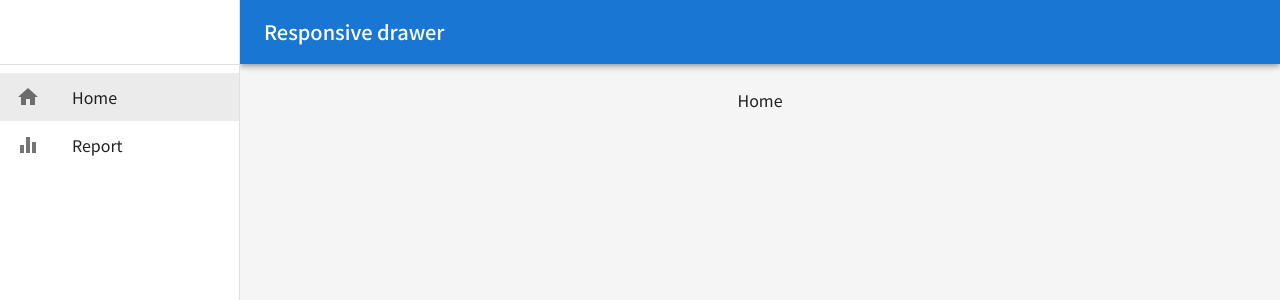
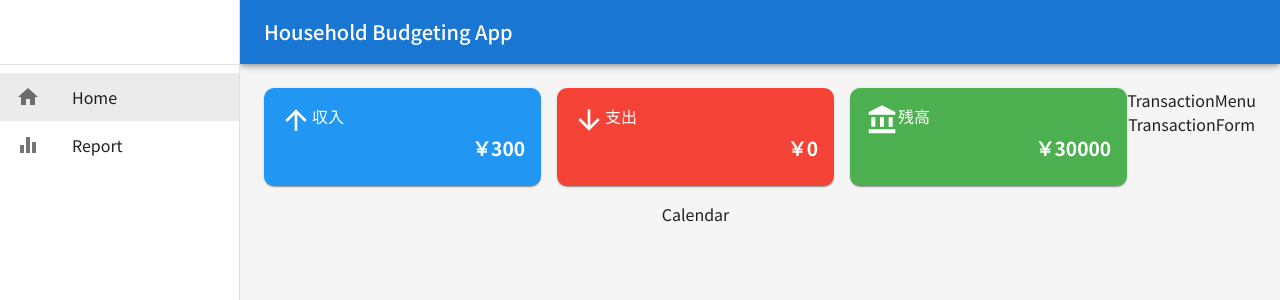
Before and after one commit to wataru0531/household-app-react, a React (Create React App) app: page / in a window 1280 px wide. Shown: the top 300 px of the page. Built offline with nearby package versions, Linux system fonts and the light colour scheme; no server answers; the database is empty.

Commit message:
no comment

```diff
--- a/package.json
+++ b/package.json
@@ -14,6 +14,7 @@
     "@types/node": "^16.18.121",
     "@types/react": "^18.3.12",
     "@types/react-dom": "^18.3.1",
+    "firebase": "^11.0.2",
     "react": "^18.3.1",
     "react-dom": "^18.3.1",
     "react-router-dom": "^7.0.1",
--- a/src/components/common/Sidebar.tsx
+++ b/src/components/common/Sidebar.tsx
@@ -105,21 +105,21 @@ const Sidebar: React.FC<SidebarProps> = ({
   return(
     <Box
       component="nav"
-      sx={{ width: { sm: drawerWidth }, flexShrink: { sm: 0 } }}
+      sx={{ width: { md: drawerWidth }, flexShrink: { md: 0 } }}
       aria-label="mailbox folders"
     >
 
       {/* スマホ用のドロワー */}
       <Drawer
         variant="temporary" // temporary 固定ではなく、クリック後に表示させる
-        open={mobileOpen}
+        open={ mobileOpen }
         onTransitionEnd={handleDrawerTransitionEnd}
         onClose={handleDrawerClose}
         ModalProps={{
           keepMounted: true, // Better open performance on mobile.
         }}
         sx={{ // style属性
-          display: { xs: 'block', sm: 'none' }, // xs: 0px以上, sm: 600px以上
+          display: { xs: 'block', md: 'none' }, // xs: 0px以上, sm: 600px以上
           '& .MuiDrawer-paper': { boxSizing: 'border-box', width: drawerWidth },
         }}
       >
@@ -130,7 +130,7 @@ const Sidebar: React.FC<SidebarProps> = ({
       <Drawer
         variant="permanent" // 常に固定で表示される
         sx={{
-          display: { xs: 'none', sm: 'block' },
+          display: { xs: 'none', md: 'block' },
           '& .MuiDrawer-paper': { boxSizing: 'border-box', width: drawerWidth },
         }}
         open
--- a/src/components/layout/AppLayout.tsx
+++ b/src/components/layout/AppLayout.tsx
@@ -16,7 +16,6 @@ import Sidebar from '../common/Sidebar';
 const drawerWidth = 240;
 
 
-
 export default function AppLayout() {
   // ドロワーのステート
   const [ mobileOpen, setMobileOpen ] = useState(false);
@@ -32,7 +31,7 @@ export default function AppLayout() {
   };
 
   const handleDrawerToggle = () => {
-    if (!isClosing) {
+    if (!isClosing) { //
       setMobileOpen(!mobileOpen);
     }
   };
@@ -48,8 +47,8 @@ export default function AppLayout() {
       <AppBar
         position="fixed"
         sx={{
-          width: { sm: `calc(100% - ${drawerWidth}px)` },
-          ml: { sm: `${drawerWidth}px` },
+          width: { md: `calc(100% - ${drawerWidth}px)` },
+          ml: { md: `${drawerWidth}px` },
         }}
       >
         <Toolbar>
@@ -57,13 +56,13 @@ export default function AppLayout() {
             color="inherit"
             aria-label="open drawer"
             edge="start"
-            onClick={handleDrawerToggle}
-            sx={{ mr: 2, display: { sm: 'none' } }}
+            onClick={ handleDrawerToggle }
+            sx={{ mr: 2, display: { md: 'none' } }}
           >
             <MenuIcon />
           </IconButton>
           <Typography variant="h6" noWrap component="div">
-            Responsive drawer
+            Household Budgeting App
           </Typography>
         </Toolbar>
       </AppBar>
@@ -79,12 +78,12 @@ export default function AppLayout() {
       {/* mainコンテンツ */}
       <Box
         component="main"
-        sx={{ flexGrow: 1, p: 3, width: { sm: `calc(100% - ${drawerWidth}px)` } }}
+        sx={{ flexGrow: 1, p: 3, width: { md: `calc(100% - ${drawerWidth}px)` } }}
       >
         <Toolbar />
 
-          {/* Home, report, noMatchを呼び出す */}
-          <Outlet />
+        {/* Home, report, noMatchを呼び出す */}
+        <Outlet />
 
       </Box>
     </Box>
--- /dev/null
+++ b/src/components/layout/Calendar.tsx
@@ -0,0 +1,11 @@
+
+// Calendar (Home)
+// カレンダー
+
+const Calendar:  React.FC = () => {
+  return (
+    <div>Calendar</div>
+  )
+}
+
+export default Calendar;
--- /dev/null
+++ b/src/components/layout/MonthlySummary.tsx
@@ -0,0 +1,98 @@
+
+
+// MonthlySummary (Home)
+// 収入、支出、残高
+
+import { Card, CardContent, Stack, Typography } from "@mui/material";
+// Gridからのimportだとエラーがでる。
+import Grid from "@mui/material/Grid2";
+
+import ArrowUpwardIcon from '@mui/icons-material/ArrowUpward';
+import ArrowDownwardIcon from '@mui/icons-material/ArrowDownward';
+import AccountBalanceIcon from '@mui/icons-material/AccountBalance';
+
+
+const MonthlySummary: React.FC = () => {
+  return(
+    <Grid container mb={2} spacing={{ xs: 1, sm: 2 }}>
+
+      {/* 収入 */}
+      <Grid size={{ xs: 4 }} display={"flex"} flexDirection={"column"}>
+        <Card sx={{
+          flexGrow: 1,
+          // themeは内部で自動的にthemeオブジェクトが渡ってくる仕様
+          bgcolor: (theme) => theme.palette.incomeColor.main,
+          color: "white",
+          borderRadius: "10px"
+        }}>
+          <CardContent sx={{ padding: { xs: 1, sm: 2 } }}>
+            <Stack direction={"row"}>
+              <ArrowUpwardIcon sx={{ fontSize: "2rem" }} />
+              <Typography>収入</Typography>
+            </Stack>
+            <Typography
+              textAlign={"right"}
+              variant="h5"
+              fontWeight={"fontWeightBold"}
+              sx={{ wordBreak: "break-word", fontSize: { sx: ".8rem", sm: "1rem", md: "1.2rem" } }}
+            >￥300
+            </Typography>
+          </CardContent>
+        </Card>
+      </Grid>
+
+      {/* 支出 */}
+      <Grid size={{ xs: 4 }} display={"flex"} flexDirection={"column"}>
+        <Card sx={{
+          flexGrow: 1,
+          bgcolor: (theme) => theme.palette.expenseColor.main,
+          color: "white",
+          borderRadius: "10px"
+        }}>
+          <CardContent sx={{ padding: { xs: 1, sm: 2 } }}>
+            <Stack direction={"row"}>
+              <ArrowDownwardIcon sx={{ fontSize: "2rem" }} />
+              <Typography>支出</Typography>
+            </Stack>
+            <Typography
+              textAlign={"right"}
+              variant="h5"
+              fontWeight={"fontWeightBold"}
+              sx={{ wordBreak: "break-word", fontSize: { sx: ".8rem", sm: "1rem", md: "1.2rem" } }}
+            >￥0
+            </Typography>
+          </CardContent>
+        </Card>
+
+      </Grid>
+
+      {/* 残高 */}
+      <Grid size={{ xs: 4 }} display={"flex"} flexDirection={"column"}>
+        <Card sx={{
+          flexGrow: 1,
+          bgcolor: (theme) => theme.palette.balanceColor.main,
+          color: "white",
+          borderRadius: "10px"
+        }}>
+          <CardContent sx={{ padding: { xs: 1, sm: 2 } }}>
+            <Stack direction={"row"}>
+              <AccountBalanceIcon sx={{ fontSize: "2rem" }} />
+              <Typography>残高</Typography>
+            </Stack>
+            <Typography
+              textAlign={"right"}
+              variant="h5"
+              fontWeight={"fontWeightBold"}
+              sx={{ wordBreak: "break-word", fontSize: { sx: ".8rem", sm: "1rem", md: "1.2rem" } }}
+            >￥30000
+            </Typography>
+          </CardContent>
+        </Card>
+
+      </Grid>
+
+    </Grid>
+  )
+}
+
+export default MonthlySummary;
--- /dev/null
+++ b/src/components/layout/TransactionForm.tsx
@@ -0,0 +1,12 @@
+
+// TransactionForm (Home)
+
+
+const TransactionForm:React.FC = () => {
+
+  return (
+    <div>TransactionForm</div>
+  )
+}
+
+export default TransactionForm;
--- /dev/null
+++ b/src/components/layout/TransactionMenu.tsx
@@ -0,0 +1,12 @@
+
+// TransactionMenu (Home)
+
+
+const TransactionMenu: React.FC = () => {
+
+  return (
+    <div>TransactionMenu</div>
+  )
+}
+
+export default TransactionMenu
--- /dev/null
+++ b/src/firebase.tsx
@@ -0,0 +1,22 @@
+
+// Firebaseのセットアップ
+
+import { initializeApp } from "firebase/app";
+import { getFirestore } from "firebase/firestore";
+
+const firebaseConfig = {
+  apiKey: "AIzaSyBAwUTQssx64b9KSVgfNAV8H4loBKlt7EM",
+  authDomain: "household-app-c794e.firebaseapp.com",
+  projectId: "household-app-c794e",
+  storageBucket: "household-app-c794e.firebasestorage.app",
+  messagingSenderId: "1036971659262",
+  appId: "1:1036971659262:web:54a7b2ee1a44ef6870faaf"
+};
+
+const app = initializeApp(firebaseConfig);
+
+const db = getFirestore(app);
+
+export {
+  db,
+}
--- a/src/pages/Home.tsx
+++ b/src/pages/Home.tsx
@@ -1,11 +1,31 @@
+
+// Home
+
+import { Box } from "@mui/material";
+
+import MonthlySummary from "../components/layout/MonthlySummary";
+import Calendar from "../components/layout/Calendar";
+import TransactionMenu from "../components/layout/TransactionMenu";
+import TransactionForm from "../components/layout/TransactionForm";
 
 
 const Home: React.FC = () => {
 
   return (
-    <div>
-      Home
-    </div>
+    <Box sx={{ display: "flex" }}>
+      {/* 左コンテンツ */}
+      <Box sx={{ flexGrow: 1 }}>
+        <MonthlySummary />
+        <Calendar />
+      </Box>
+
+      {/* 右コンテンツ */}
+      <Box>
+        <TransactionMenu />
+        <TransactionForm />
+      </Box>
+
+    </Box>
   )
 }
 
--- a/src/theme/theme.tsx
+++ b/src/theme/theme.tsx
@@ -1,10 +1,32 @@
 
-// テーマに関するオブジェクト。フォントなど
+// アプリ全体に適用テーマに関するオブジェクト。フォントなど
+// App.tsxで適用
 
 
+import { createTheme, PaletteColor, PaletteColorOptions } from "@mui/material";
+import { blue, green, red } from "@mui/material/colors";
 
-import { createTheme } from "@mui/material";
+// muiの型を拡張
+// MUIのデフォルトのパレットには用意されていない独自のカラーキー(incomeColor)をPalette型に追加し、
+// createThemeで利用できるようにする
 
+// declare module → TypeScriptの構文で、既存のモジュールの型情報を拡張するために使用
+//                  ここではMUIが提供する、@mui/material/styles モジュールを拡張。styleフォルダにあるファイル全体に適用
+//                  キーとプロパティを挿入すれば拡張できる
+declare module "@mui/material/styles" {
+  interface Palette {
+    incomeColor: PaletteColor;
+    expenseColor: PaletteColor;
+    balanceColor: PaletteColor;
+  }
+
+  // createTheme()で、paletteプロパティを指定する際に使われるオプションの型
+  interface PaletteOptions {
+    incomeColor: PaletteColorOptions;
+    expenseColor: PaletteColorOptions;
+    balanceColor: PaletteColorOptions;
+  }
+}
 
 export const theme = createTheme({
   typography: {
@@ -16,6 +38,23 @@ export const theme = createTheme({
     fontWeightRegular: 400,
     fontWeightMedium: 500,
     fontWeightBold: 700,
-
+  },
+  palette: {
+    // カスタムカラーを生成
+    incomeColor: { // 収入
+      main: blue[500],
+      light: blue[100],
+      dark: blue[700],
+    },
+    expenseColor: {
+      main: red[500],
+      light: red[100],
+      dark: red[700],
+    },
+    balanceColor: {
+      main: green[500],
+      light: green[100],
+      dark: green[700],
+    }
   }
 })
```
Also changed, not shown: src/App.tsx (+37 -2 lines), src/types/index.tsx (added, +16 -0 lines), 1 other file (tests, documents, lock files or other folders).
